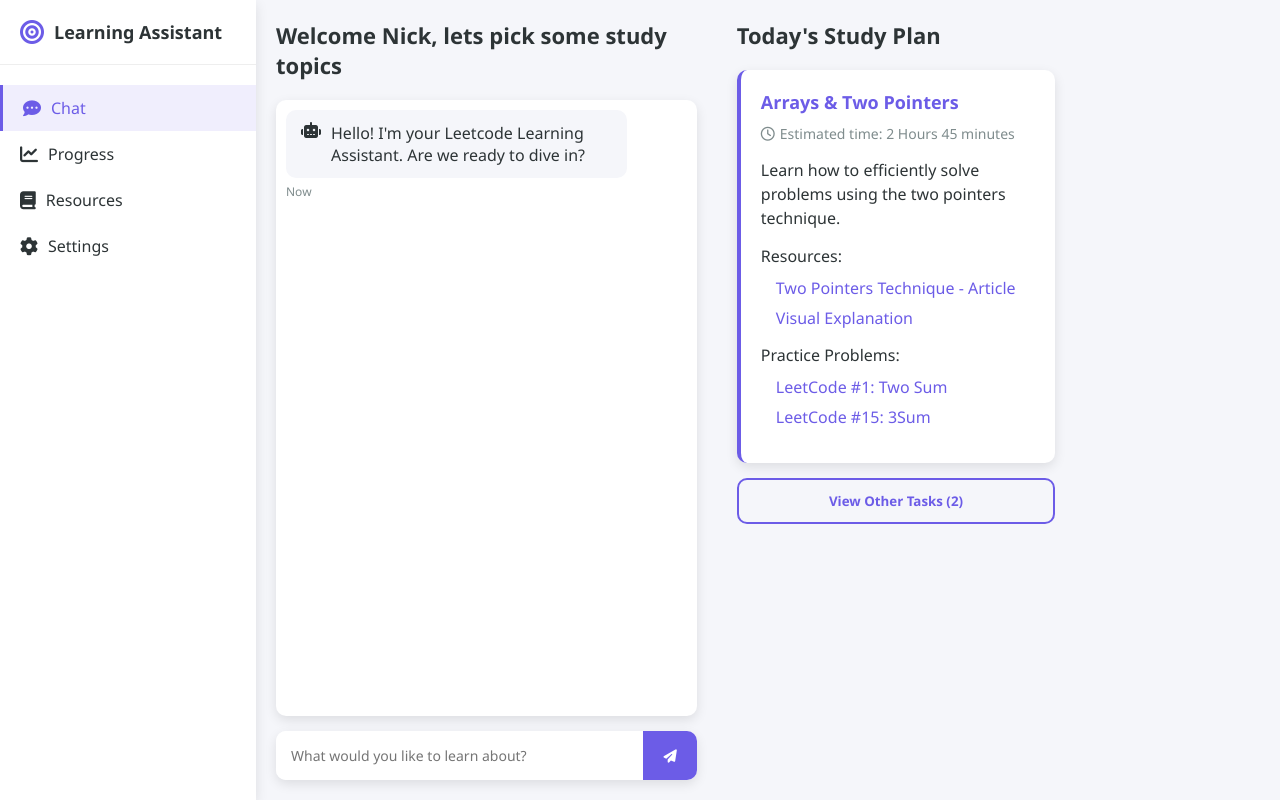
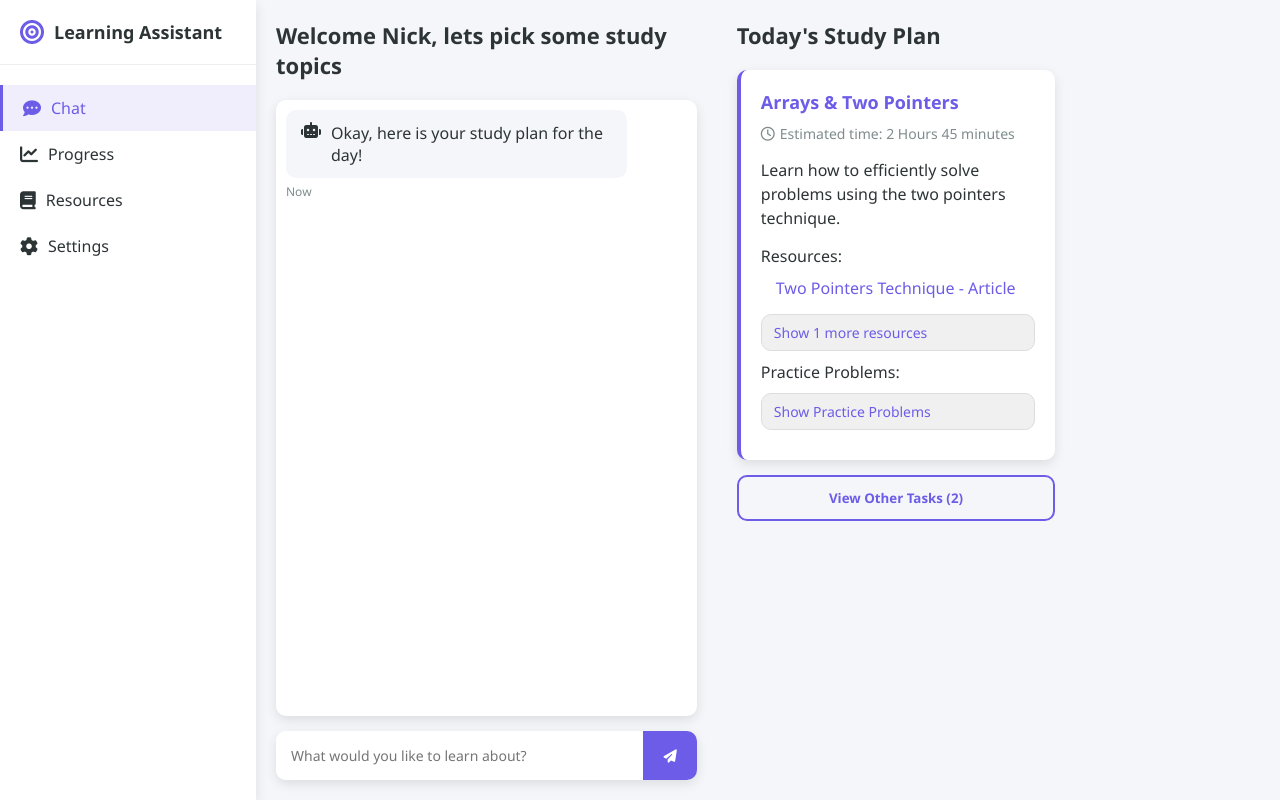
Before and after one commit to My80vette/LangChainFAANG, a Flask app: page / in a window 1280 px wide. Run offline with Flask 3, Linux system fonts and the light colour scheme.

Commit message:
Updated card UI, Im finally happy with it, lets actually code

```diff
--- a/static/css/style.css
+++ b/static/css/style.css
@@ -293,6 +293,34 @@ li {
     background-color: rgba(108, 92, 231, 0.1);
 }
 
+.resources-list-hidden, .practice-list.hidden {
+    display: none;
+}
+
+.expand-button {
+    background-color: #f0f0f0;
+    border: 1px solid #ddd;
+    border-radius: var(--border-radius);
+    padding: 8px 12px;
+    font-size: 14px;
+    color: var(--primary-color);
+    cursor: pointer;
+    transition: all 0.2s;
+    margin-bottom: 10px;
+    display: block;
+    width: 100%;
+    text-align: left;
+}
+
+.expand-button:hover {
+    background-color: #e8e8e8;
+}
+
+.expand-button.active {
+    background-color: var(--primary-color);
+    color: white;
+}
+
 .hidden-tasks {
     display: none;
 }
--- a/static/js/main.js
+++ b/static/js/main.js
@@ -89,3 +89,32 @@ function toggleTasks() {
         viewMoreTasks.textContent = 'Hide Tasks';
     }
 }
+
+// Toggle resources visibility
+function toggleResources(button) {
+    const resourcesList = button.nextElementSibling;
+    if (resourcesList.style.display === 'block') {
+        resourcesList.style.display = 'none';
+        const resourceCount = resourcesList.querySelectorAll('li').length;
+        button.textContent = `Show ${resourceCount} more resources`;
+        button.classList.remove('active');
+    } else {
+        resourcesList.style.display = 'block';
+        button.textContent = 'Hide resources';
+        button.classList.add('active');
+    }
+}
+
+// Toggle practice problems visibility
+function togglePractice(button) {
+    const practiceList = button.nextElementSibling;
+    if (practiceList.style.display === 'block') {
+        practiceList.style.display = 'none';
+        button.textContent = 'Show Practice Problems';
+        button.classList.remove('active');
+    } else {
+        practiceList.style.display = 'block';
+        button.textContent = 'Hide Practice Problems';
+        button.classList.add('active');
+    }
+}
--- a/templates/index.html
+++ b/templates/index.html
@@ -34,7 +34,7 @@
                         <div class="message-content">
                             <i class="fas fa-robot message-icon"></i>
                             <div class="message-text">
-                                Hello! I'm your Leetcode Learning Assistant. Are we ready to dive in?
+                                Okay, here is your study plan for the day!
                             </div>
                         </div>
                         <div class="message-time">Now</div>
@@ -65,18 +65,27 @@
                     {% if tasks[0].resources %}
                     <div class="resources">
                         <h4>Resources:</h4>
-                        <ul>
-                            {% for resource in tasks[0].resources %}
+                        <ul class="resources-list">
+                            {% if tasks[0].resources|length > 0 %}
+                            <li><a href="{{ tasks[0].resources[0].url }}">{{ tasks[0].resources[0].text }}</a></li>
+                            {% endif %}
+                        </ul>
+                        {% if tasks[0].resources|length > 1 %}
+                        <button class="expand-button" onclick="toggleResources(this)">Show {{ tasks[0].resources|length - 1 }} more resources</button>
+                        <ul class="resources-list-hidden">
+                            {% for resource in tasks[0].resources[1:] %}
                             <li><a href="{{ resource.url }}">{{ resource.text }}</a></li>
                             {% endfor %}
                         </ul>
+                        {% endif %}
                     </div>
                     {% endif %}
 
                     {% if tasks[0].practice %}
                     <div class="practice">
                         <h4>Practice Problems:</h4>
-                        <ul>
+                        <button class="expand-button" onclick="togglePractice(this)">Show Practice Problems</button>
+                        <ul class="practice-list hidden">
                             {% for problem in tasks[0].practice %}
                             <li><a href="{{ problem.url }}">{{ problem.text }}</a></li>
                             {% endfor %}
@@ -103,18 +112,27 @@
                         {% if task.resources %}
                         <div class="resources">
                             <h4>Resources:</h4>
-                            <ul>
-                                {% for resource in task.resources %}
+                            <ul class="resources-list">
+                                {% if task.resources|length > 0 %}
+                                <li><a href="{{ task.resources[0].url }}">{{ task.resources[0].text }}</a></li>
+                                {% endif %}
+                            </ul>
+                            {% if task.resources|length > 1 %}
+                            <button class="expand-button" onclick="toggleResources(this)">Show {{ task.resources|length - 1 }} more resources</button>
+                            <ul class="resources-list-hidden">
+                                {% for resource in task.resources[1:] %}
                                 <li><a href="{{ resource.url }}">{{ resource.text }}</a></li>
                                 {% endfor %}
                             </ul>
+                            {% endif %}
                         </div>
                         {% endif %}
 
                         {% if task.practice %}
                         <div class="practice">
                             <h4>Practice Problems:</h4>
-                            <ul>
+                            <button class="expand-button" onclick="togglePractice(this)">Show Practice Problems</button>
+                            <ul class="practice-list hidden">
                                 {% for problem in task.practice %}
                                 <li><a href="{{ problem.url }}">{{ problem.text }}</a></li>
                                 {% endfor %}
```
